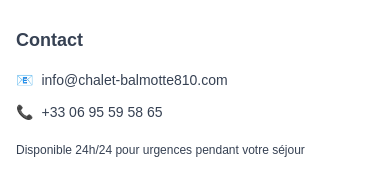
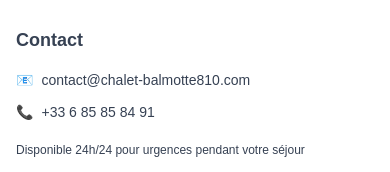
Before and after one commit to raphaelpierre/CosyNeige, a Next.js app: page / in a window 390 px wide. Shown: the part 8851-9023 px from the top of the page. Built offline with nearby package versions, Linux system fonts and the light colour scheme; no server answers.

Commit message:
🔧 Update contact information across multiple components to reflect new phone number

```diff
--- a/app/contact/page.tsx
+++ b/app/contact/page.tsx
@@ -107,8 +107,8 @@ export default function ContactPage() {
             <div className="text-center bg-cream rounded-lg p-8 hover:shadow-lg transition-shadow">
               <div className="text-5xl mb-4">📞</div>
               <h3 className="text-xl font-bold text-forest-800 mb-3">{t({ en: 'Phone', fr: 'Téléphone' })}</h3>
-              <a href="tel:+33695595865" className="text-forest-900 hover:text-forest-800 transition-colors font-semibold">
-                +33 06 95 59 58 65
+              <a href="tel:+33685858491" className="text-forest-900 hover:text-forest-800 transition-colors font-semibold">
+                +33 6 85 85 84 91
               </a>
               <p className="text-sm text-gray-600 mt-2">
                 {t({ en: 'Mon-Sat: 9AM-7PM CET', fr: 'Lun-Sam : 9h-19h CET' })}
@@ -314,7 +314,7 @@ export default function ContactPage() {
               })}
             </p>
             <a
-              href="tel:+33695595865"
+              href="tel:+33685858491"
               className="inline-block bg-red-600 hover:bg-red-700 text-white px-8 py-3 rounded-lg font-bold transition-colors border-2 border-red-600 hover:border-red-700"
             >
               📞 {t({ en: 'Emergency Contact', fr: 'Contact Urgence' })}
--- a/app/guide/page.tsx
+++ b/app/guide/page.tsx
@@ -105,7 +105,7 @@ export default function GuidePage() {
           </div>
           <div style="margin-bottom: 10px;">
             <strong>${t({ en: 'Property Owner', fr: 'Propriétaire' })}</strong><br>
-            ${t({ en: 'Available 24/7 for emergencies: +33 06 95 59 58 65', fr: 'Disponible 24h/24 pour urgences : +33 06 95 59 58 65' })}
+            ${t({ en: 'Available 24/7 for emergencies: +33 6 85 85 84 91', fr: 'Disponible 24h/24 pour urgences : +33 6 85 85 84 91' })}
           </div>
         </div>
 
@@ -264,7 +264,7 @@ export default function GuidePage() {
         },
         {
           subtitle: { en: 'Property Owner', fr: 'Propriétaire' },
-          content: { en: 'Available 24/7 for emergencies: +33 06 95 59 58 65', fr: 'Disponible 24h/24 pour urgences : +33 06 95 59 58 65' },
+          content: { en: 'Available 24/7 for emergencies: +33 6 85 85 84 91', fr: 'Disponible 24h/24 pour urgences : +33 6 85 85 84 91' },
         },
         {
           subtitle: { en: 'Local Doctor', fr: 'Médecin Local' },
@@ -462,7 +462,7 @@ export default function GuidePage() {
               {t({ en: 'Contact Us', fr: 'Nous Contacter' })}
             </a>
             <a
-              href="tel:+33695595865"
+              href="tel:+33685858491"
               className="inline-block border-2 border-slate-700 hover:bg-slate-700 hover:text-white text-forest-700 px-8 py-4 rounded-lg font-bold text-lg transition-colors"
             >
               {t({ en: 'Call Us', fr: 'Appelez-Nous' })}
--- a/components/invoice/AdminInvoiceGenerator.tsx
+++ b/components/invoice/AdminInvoiceGenerator.tsx
@@ -151,7 +151,7 @@ export default function AdminInvoiceGenerator({ invoice, onClose }: AdminInvoice
                 <p style={{ margin: '2px 0' }}>Châtillon-sur-Cluses, 74300</p>
                 <p style={{ margin: '2px 0' }}>Haute-Savoie, France</p>
                 <p style={{ margin: '8px 0 2px 0' }}>📧 contact@chalet-balmotte810.com</p>
-                <p style={{ margin: '2px 0' }}>📞 +33 4 50 XX XX XX</p>
+                <p style={{ margin: '2px 0' }}>📞 +33 6 85 85 84 91</p>
               </div>
             </div>
             <div style={{ textAlign: 'right' }}>
--- a/components/layout/Footer.tsx
+++ b/components/layout/Footer.tsx
@@ -92,16 +92,16 @@ export default function Footer() {
                   className="text-gray-700 hover:text-forest-700 transition-colors flex items-center gap-2 font-medium"
                 >
                   <span>📧</span>
-                  <span>info@chalet-balmotte810.com</span>
+                  <span>contact@chalet-balmotte810.com</span>
                 </a>
               </li>
               <li>
                 <a
-                  href="tel:+33695595865"
+                  href="tel:+33685858491"
                   className="text-gray-700 hover:text-forest-700 transition-colors flex items-center gap-2 font-medium"
                 >
                   <span>📞</span>
-                  <span>+33 06 95 59 58 65</span>
+                  <span>+33 6 85 85 84 91</span>
                 </a>
               </li>
               <li className="text-gray-700 text-xs pt-2 font-medium">
```
